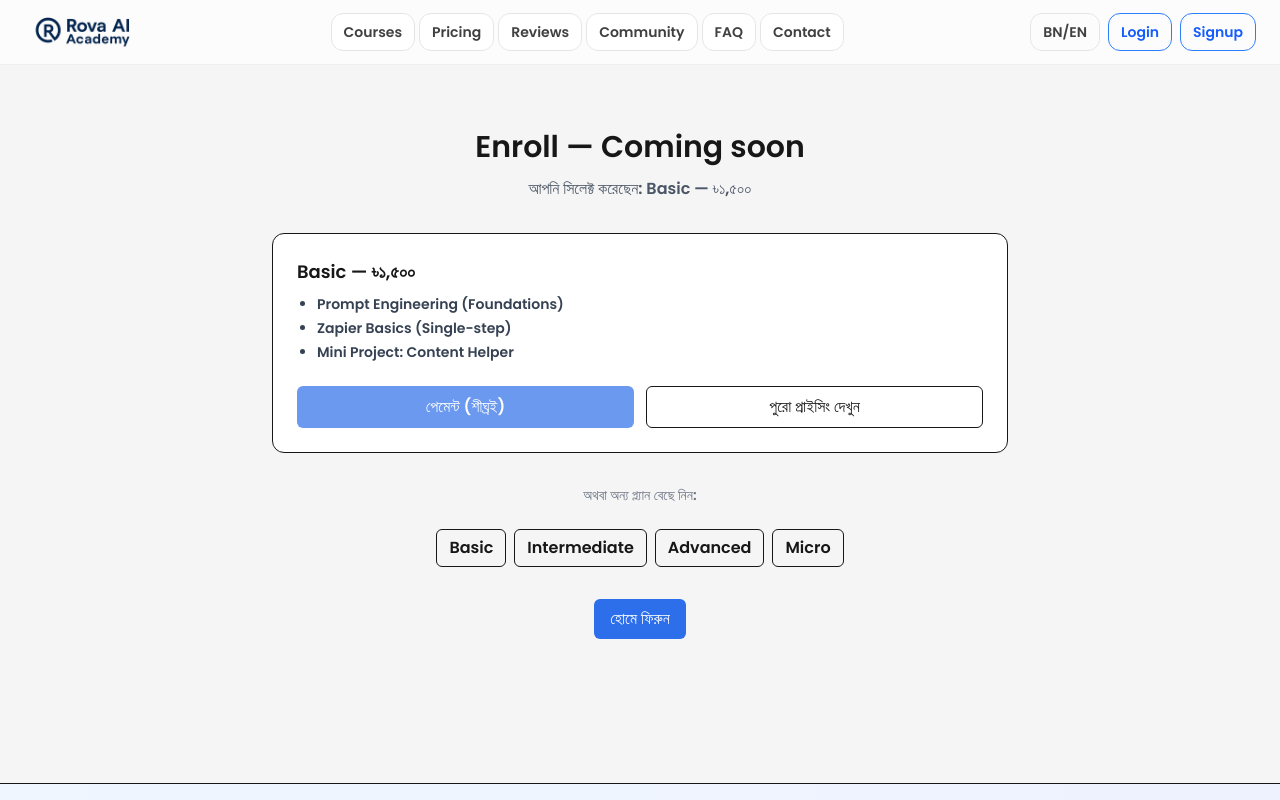
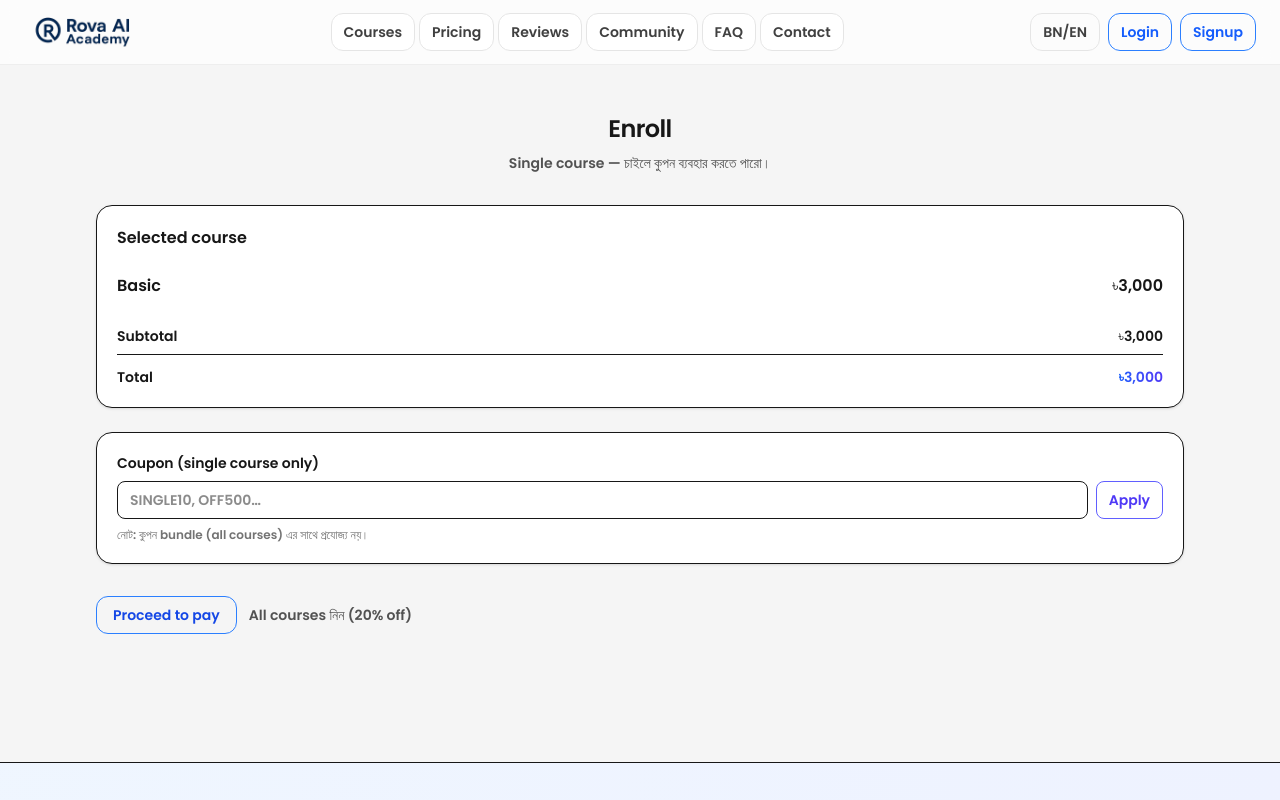
Before and after one commit to helloshamimjunior-cpu/rova-ai, a Next.js app: page /enroll in a window 1280 px wide. Shown: the top 800 px of the page. Built offline with nearby package versions, Linux system fonts and the light colour scheme.

Commit message:
feat(enroll): 20% off bundle + single-course coupons

```diff
--- a/app/enroll/page.tsx
+++ b/app/enroll/page.tsx
@@ -1,79 +1,255 @@
+// app/enroll/page.tsx
+"use client";
+
+import { Suspense, useMemo, useState } from "react";
+import { useRouter, useSearchParams } from "next/navigation";
 import Link from "next/link";
 
-type ProductKey = "basic" | "intermediate" | "advanced" | "micro";
+/** ─────────────────────────────
+ *  Course catalog (source of truth)
+ *  Pricing এখানে রাখলে সব জায়গায় এক থাকে
+ *  ─────────────────────────────*/
+const COURSES = {
+  basic:        { id: "basic",        title: "Basic",        price: 3000 },
+  intermediate: { id: "intermediate", title: "Intermediate", price: 6000 },
+  advanced:     { id: "advanced",     title: "Advanced",     price: 12000 },
+} as const;
 
-const products: Record<ProductKey, { name: string; price: string; points: string[] }> = {
-  basic: {
-    name: "Basic",
-    price: "৳১,৫০০",
-    points: ["Prompt Engineering (Foundations)", "Zapier Basics (Single-step)", "Mini Project: Content Helper"],
-  },
-  intermediate: {
-    name: "Intermediate",
-    price: "৳২,৫০০",
-    points: ["Zapier Multi-step", "n8n পরিচিতি + Triggers", "API/Webhooks Integrations"],
-  },
-  advanced: {
-    name: "Advanced",
-    price: "৳৬,০০০",
-    points: ["Client Workflow (Discovery → SOP)", "AI Agents Basics", "Freelance Setup & Handover"],
-  },
-  micro: {
-    name: "Micro",
-    price: "৳৫০০–৳৮০০",
-    points: ["Topic-based Mini Courses", "Short Workshops (2–3 hrs)", "Practice Tasks + Checklists"],
-  },
+type CourseId = keyof typeof COURSES;
+
+/** Single-course coupons (ডেমো কোড—তোমার মতো সেট করো) */
+const SINGLE_COUPONS: Record<string, { type: "percent" | "flat"; value: number; label: string }> = {
+  SINGLE10: { type: "percent", value: 10, label: "10% off (single course)" },
+  BASIC5:   { type: "percent", value: 5,  label: "Basic 5% off" },
+  OFF500:   { type: "flat",    value: 500, label: "৳500 off (single course)" },
 };
 
-export default async function Page({
-  searchParams,
-}: {
-  // Next 15: searchParams is async
-  searchParams: Promise<{ product?: ProductKey }>;
-}) {
-  const sp = await searchParams;
-  const key = (sp?.product ?? "basic") as ProductKey;
-  const valid = ["basic", "intermediate", "advanced", "micro"].includes(key);
-  const p = products[valid ? key : "basic"];
+export default function EnrollPage() {
+  return (
+    <Suspense fallback={<div className="mx-auto max-w-6xl px-4 py-12">Loading…</div>}>
+      <EnrollInner />
+    </Suspense>
+  );
+}
+
+function EnrollInner() {
+  const sp = useSearchParams();
+  const router = useRouter();
+
+  // URL থেকে ইনপুট
+  const productParam = (sp.get("product") || "basic").toLowerCase().trim();
+  // multiple select সাপোর্ট: product=basic,intermediate,advanced
+  const parsedList =
+    productParam.includes(",")
+      ? productParam.split(",").map((x) => x.trim()).filter(Boolean)
+      : [productParam];
+
+  // acceptable aliases
+  const isAllBundle =
+    productParam === "all" ||
+    productParam === "all-courses" ||
+    productParam === "bundle" ||
+    hasAll(parsedList as string[]);
+
+  const selectedCourses: CourseId[] = isAllBundle
+    ? (["basic", "intermediate", "advanced"] as CourseId[])
+    : (parsedList.filter((id) => id in COURSES) as CourseId[]);
+
+  // guard: কিছুই মেলেনি তাহলে basic
+  const safeCourses: CourseId[] =
+    selectedCourses.length > 0 ? selectedCourses : (["basic"] as CourseId[]);
+
+  // সাবটোটাল
+  const subtotal = useMemo(
+    () => safeCourses.reduce((sum, id) => sum + COURSES[id].price, 0),
+    [safeCourses]
+  );
+
+  // কুপন ইনপুট (শুধু single course হলে প্রযোজ্য)
+  const [couponInput, setCouponInput] = useState(sp.get("coupon") ?? "");
+  const [appliedCoupon, setAppliedCoupon] = useState<string | null>(
+    sp.get("coupon") && SINGLE_COUPONS[sp.get("coupon")!.toUpperCase()]
+      ? sp.get("coupon")!.toUpperCase()
+      : null
+  );
+  const [couponError, setCouponError] = useState<string | null>(null);
+
+  const isSingle = safeCourses.length === 1;
+
+  // ── ডিসকাউন্ট ক্যাল্ক ───────────────────────────────────────
+  // 1) Bundle (all courses) => 20% off
+  const bundleRate = isAllCourses(safeCourses) ? 0.20 : 0;
+  const bundleDiscount = Math.round(subtotal * bundleRate);
+
+  // 2) Coupon (শুধু single-course এ প্রযোজ্য)
+  const couponMeta = isSingle && appliedCoupon ? SINGLE_COUPONS[appliedCoupon] : undefined;
+  const couponDiscount = couponMeta
+    ? couponMeta.type === "percent"
+      ? Math.round(subtotal * (couponMeta.value / 100))
+      : Math.round(couponMeta.value)
+    : 0;
+
+  // NOTE: bundle থাকলে কুপন লাগবে না/চাইলে অফ—রিকায়ারমেন্ট: “single course er jonno coupon”
+  // তাই bundle হলে কুপন ignore করা হচ্ছে।
+  const discountToApply = bundleRate > 0 ? bundleDiscount : couponDiscount;
+  const discountLabel =
+    bundleRate > 0
+      ? `All courses bundle ${Math.round(bundleRate * 100)}%`
+      : couponMeta
+      ? `Coupon (${couponMeta.label})`
+      : null;
+
+  const total = Math.max(0, subtotal - discountToApply);
+
+  function applyCoupon() {
+    if (!isSingle) {
+      setCouponError("কুপন শুধুমাত্র single course-এর জন্য প্রযোজ্য।");
+      return;
+    }
+    const code = couponInput.trim().toUpperCase();
+    if (!code) {
+      setCouponError("কুপন কোড লিখুন");
+      return;
+    }
+    if (SINGLE_COUPONS[code]) {
+      setAppliedCoupon(code);
+      setCouponError(null);
+    } else {
+      setAppliedCoupon(null);
+      setCouponError("ইনভ্যালিড কুপন");
+    }
+  }
+  function removeCoupon() {
+    setAppliedCoupon(null);
+    setCouponError(null);
+    setCouponInput("");
+  }
+
+  function proceedToPay() {
+    const params = new URLSearchParams();
+    params.set("product", isAllCourses(safeCourses) ? "all" : safeCourses.join(","));
+    params.set("amount", String(total));
+    if (appliedCoupon && isSingle) params.set("coupon", appliedCoupon);
+    // তোমার চেকআউট রুট যেখানে—সেটা ব্যবহার করো।
+    // ডেমোতে একই রুটে কনফার্ম ফ্ল্যাগসহ পাঠালাম:
+    router.push(`/enroll?${params.toString()}&confirm=1`);
+  }
 
   return (
-    <div className="mx-auto max-w-3xl px-4 py-16 text-center">
-      <h1 className="text-3xl font-semibold mb-3">Enroll — Coming soon</h1>
-      <p className="text-gray-600 mb-8">
-        আপনি সিলেক্ট করেছেন: <span className="font-medium">{p.name}</span> — <span>{p.price}</span>
+    <section className="py-12">
+      <div className="mx-auto max-w-6xl px-4">
+        <header className="mb-8 text-center">
+          <h1 className="text-2xl font-semibold tracking-tight">Enroll</h1>
+          <p className="mt-2 text-sm text-neutral-600">
+            {isAllCourses(safeCourses)
+              ? "All courses bundle — স্বয়ংক্রিয় 20% ছাড় প্রযোজ্য।"
+              : "Single course — চাইলে কুপন ব্যবহার করতে পারো।"}
           </p>
+        </header>
 
-      <div className="rounded-xl border bg-white text-left p-6 mx-auto mb-8">
-        <div className="text-lg font-semibold mb-2">{p.name} — {p.price}</div>
-        <ul className="list-disc pl-5 text-sm text-gray-700 space-y-1">
-          {p.points.map((pt, i) => (<li key={i}>{pt}</li>))}
+        {/* নির্বাচিত কোর্সগুলোর তালিকা */}
+        <div className="rounded-2xl border bg-white p-5 shadow-sm">
+          <h2 className="text-base font-semibold mb-3">Selected course{safeCourses.length > 1 ? "s" : ""}</h2>
+          <ul className="divide-y">
+            {safeCourses.map((id) => (
+              <li key={id} className="flex items-center justify-between py-3">
+                <span className="font-medium">{COURSES[id].title}</span>
+                <span>৳{COURSES[id].price.toLocaleString()}</span>
+              </li>
+            ))}
           </ul>
 
-        <div className="mt-6 grid gap-3 sm:grid-cols-2">
-          <button disabled className="rounded-md px-4 py-2 text-white opacity-70 cursor-not-allowed"
-                  style={{ background: "var(--brand-primary)" }}>
-            পেমেন্ট (শীঘ্রই)
-          </button>
-          <Link href="/pricing" className="rounded-md px-4 py-2 border text-center">
-            পুরো প্রাইসিং দেখুন
-          </Link>
+          <div className="mt-4 space-y-2 text-sm">
+            <div className="flex items-center justify-between">
+              <span>Subtotal</span>
+              <span>৳{subtotal.toLocaleString()}</span>
+            </div>
+
+            {/* Discount line */}
+            {discountToApply > 0 && discountLabel && (
+              <div className="flex items-center justify-between text-emerald-600">
+                <span>{discountLabel}</span>
+                <span>-৳{discountToApply.toLocaleString()}</span>
+              </div>
+            )}
+
+            <div className="flex items-center justify-between border-t pt-3 font-semibold">
+              <span>Total</span>
+              <span className="bg-gradient-to-r from-blue-600 to-indigo-600 bg-clip-text text-transparent">
+                ৳{total.toLocaleString()}
+              </span>
+            </div>
           </div>
         </div>
 
-      <div className="text-sm text-gray-500 mb-6">অথবা অন্য প্ল্যান বেছে নিন:</div>
-      <div className="flex flex-wrap justify-center gap-2">
-        <Link href="/enroll?product=basic" className="px-3 py-1.5 rounded-md border">Basic</Link>
-        <Link href="/enroll?product=intermediate" className="px-3 py-1.5 rounded-md border">Intermediate</Link>
-        <Link href="/enroll?product=advanced" className="px-3 py-1.5 rounded-md border">Advanced</Link>
-        <Link href="/enroll?product=micro" className="px-3 py-1.5 rounded-md border">Micro</Link>
+        {/* Coupon only for single-course */}
+        {!isAllCourses(safeCourses) && isSingle && (
+          <div className="mt-6 rounded-2xl border bg-white p-5 shadow-sm">
+            <h3 className="text-sm font-semibold">Coupon (single course only)</h3>
+            <div className="mt-2 flex gap-2">
+              <input
+                type="text"
+                value={couponInput}
+                onChange={(e) => setCouponInput(e.target.value)}
+                placeholder="SINGLE10, OFF500…"
+                className="flex-1 rounded-lg border px-3 py-2 text-sm outline-none focus:border-indigo-500 focus:ring-2 focus:ring-indigo-200"
+              />
+              {!appliedCoupon ? (
+                <button
+                  onClick={applyCoupon}
+                  className="rounded-lg border border-indigo-500 px-3 py-2 text-sm font-semibold text-indigo-600 hover:bg-indigo-600 hover:text-white"
+                >
+                  Apply
+                </button>
+              ) : (
+                <button
+                  onClick={removeCoupon}
+                  className="rounded-lg border px-3 py-2 text-sm"
+                >
+                  Remove
+                </button>
+              )}
             </div>
+            {appliedCoupon && (
+              <p className="mt-2 text-xs text-emerald-700">
+                Applied: {SINGLE_COUPONS[appliedCoupon].label}
+              </p>
+            )}
+            {couponError && <p className="mt-2 text-xs text-red-600">{couponError}</p>}
+            <p className="mt-2 text-xs text-neutral-500">
+              নোট: কুপন bundle (all courses) এর সাথে প্রযোজ্য নয়।
+            </p>
+          </div>
+        )}
 
-      <div className="mt-8">
-        <Link href="/" className="inline-block rounded-md px-4 py-2 text-white"
-              style={{ background: "var(--brand-primary)" }}>
-          হোমে ফিরুন
+        {/* Actions */}
+        <div className="mt-8 flex flex-wrap items-center gap-3">
+          <button
+            onClick={proceedToPay}
+            className="inline-flex items-center justify-center rounded-xl border border-blue-500 px-4 py-2 text-sm font-semibold text-blue-700 hover:bg-blue-600 hover:text-white"
+          >
+            Proceed to pay
+          </button>
+          {!isAllCourses(safeCourses) && (
+            <Link
+              href="/enroll?product=all"
+              className="text-sm text-neutral-600 hover:underline"
+              title="All courses নিতে চাইলে 20% off পাবেন"
+            >
+              All courses নিন (20% off)
             </Link>
+          )}
         </div>
       </div>
+    </section>
   );
 }
+
+/** Utils */
+function hasAll(list: string[]) {
+  const need = ["basic", "intermediate", "advanced"];
+  return need.every((x) => list.includes(x));
+}
+function isAllCourses(courses: readonly string[]) {
+  return courses.length === 3 && hasAll(courses as string[]);
+}
```
Lines whose indentation alone changed are shown as unchanged.
